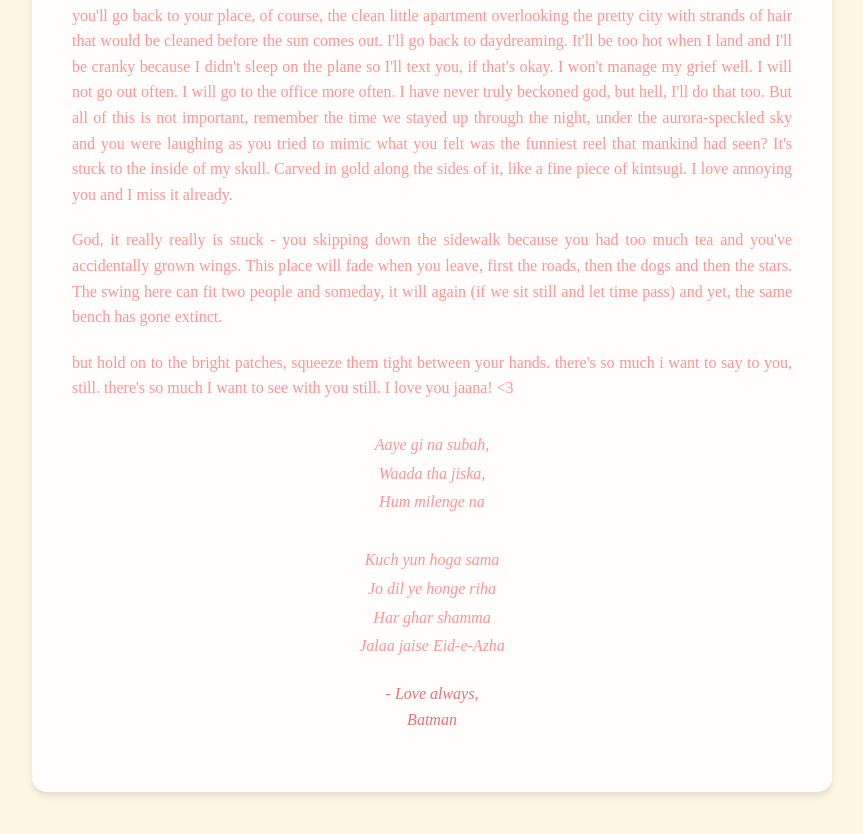
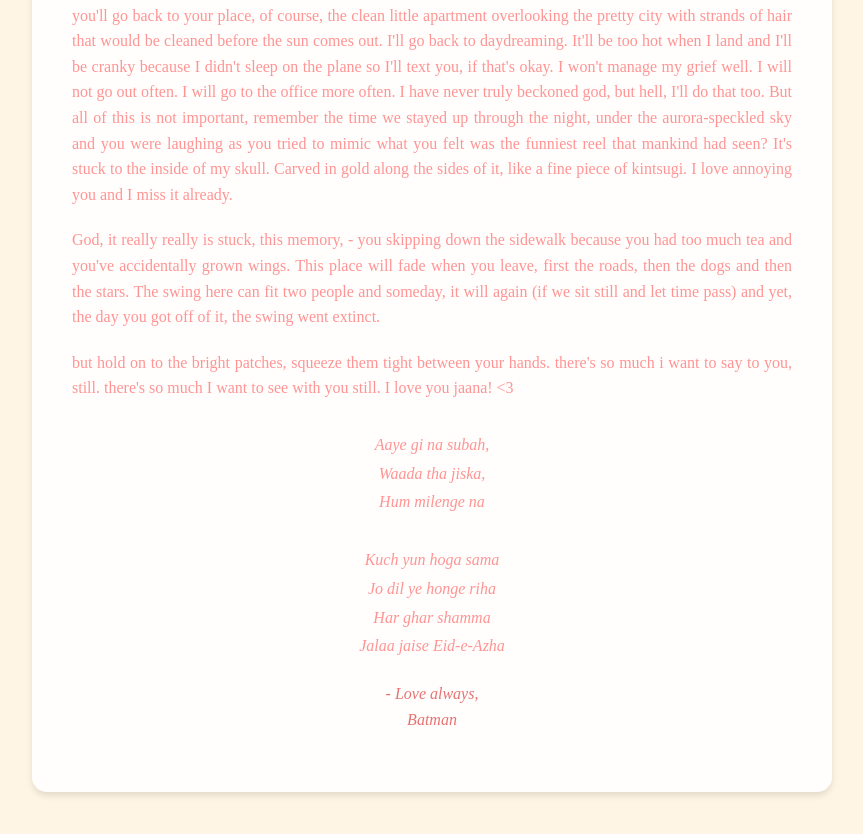
Before and after one commit to devesh-t10/valentine, a plain HTML site: page lastpage.html in a window 1280 px wide. Shown: the part 935-1769 px from the top of the page, without its empty margins (208-1071 px from the left). Drawn offline with Linux system fonts and the light colour scheme.

Commit message:
Update lastpage.html

```diff
--- a/lastpage.html
+++ b/lastpage.html
@@ -66,7 +66,7 @@
 
         <p>you'll go back to your place, of course, the clean little apartment overlooking the pretty city with strands of hair that would be cleaned before the sun comes out. I'll go back to daydreaming. It'll be too hot when I land and I'll be cranky because I didn't sleep on the plane so I'll text you, if that's okay. I won't manage my grief well. I will not go out often. I will go to the office more often. I have never truly beckoned god, but hell, I'll do that too. But all of this is not important, remember the time we stayed up through the night, under the aurora-speckled sky and you were laughing as you tried to mimic what you felt was the funniest reel that mankind had seen? It's stuck to the inside of my skull. Carved in gold along the sides of it, like a fine piece of kintsugi. I love annoying you and I miss it already.</p>
 
-        <p>God, it really really is stuck - you skipping down the sidewalk because you had too much tea and you've accidentally grown wings. This place will fade when you leave, first the roads, then the dogs and then the stars. The swing here can fit two people and someday, it will again (if we sit still and let time pass) and yet, the same bench has gone extinct.</p>
+        <p>God, it really really is stuck, this memory, - you skipping down the sidewalk because you had too much tea and you've accidentally grown wings. This place will fade when you leave, first the roads, then the dogs and then the stars. The swing here can fit two people and someday, it will again (if we sit still and let time pass) and yet, the day you got off of it, the swing went extinct.</p>
 
         <p>but hold on to the bright patches, squeeze them tight between your hands. there's so much i want to say to you, still. there's so much I want to see with you still. I love you jaana! <3</p>
 
```
